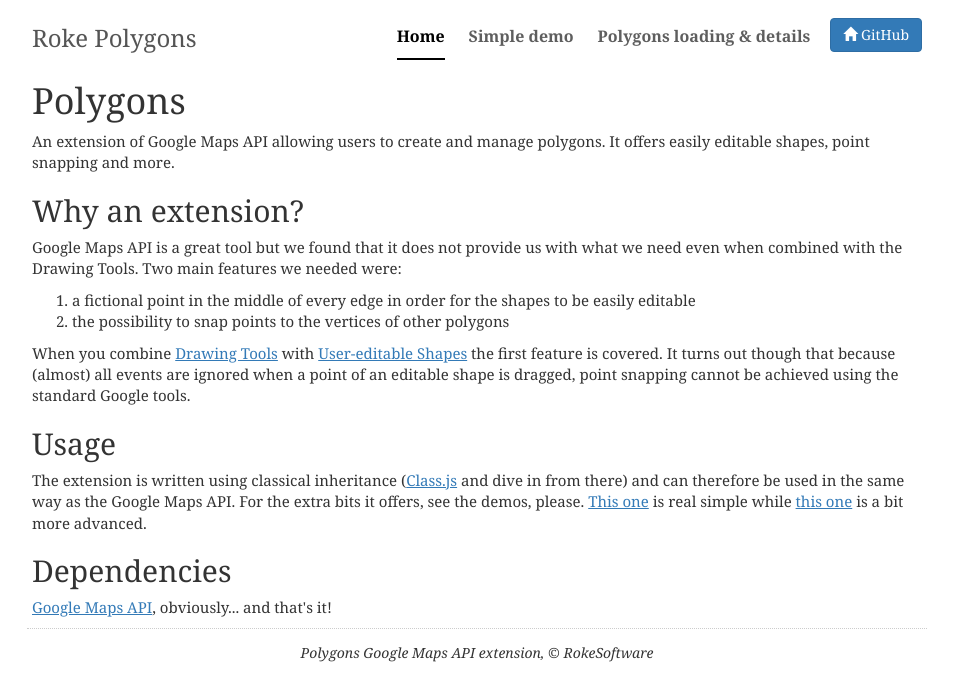
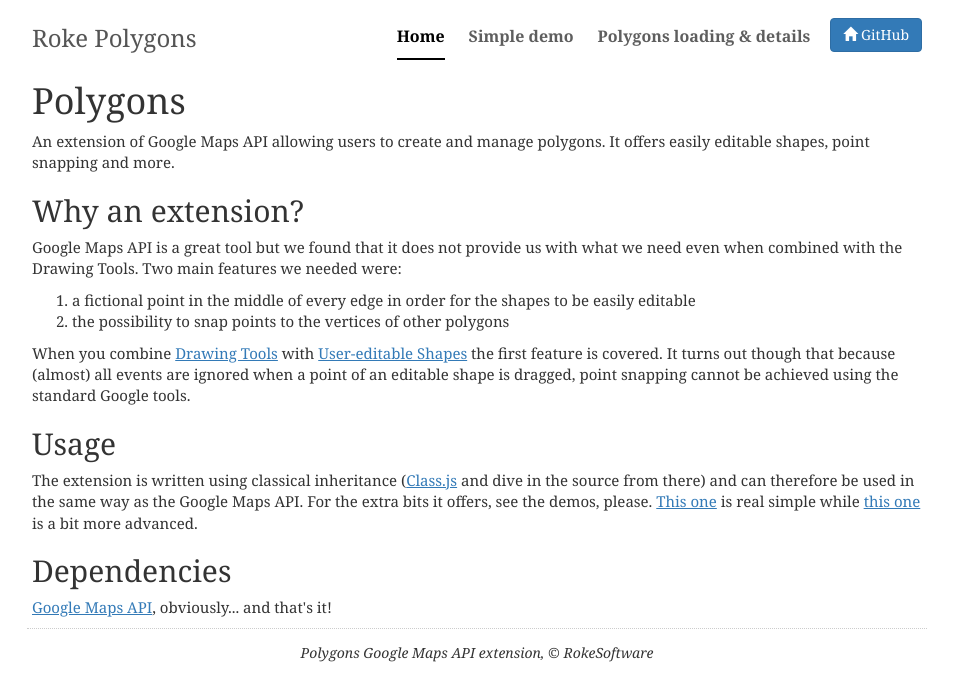
Before and after one commit to rokesoftware/polygons, a plain HTML site: page demo/index.html in a window 1280 px wide. Shown: the whole page, without its empty margins (163-1116 px from the left). Drawn offline with nearby package versions, Linux system fonts and the light colour scheme; some packages are replaced by stand-ins of ours.

Commit message:
Minor change in readme.

```diff
--- a/demo/index.html
+++ b/demo/index.html
@@ -73,7 +73,7 @@
 				<p>
 					The extension is written using classical inheritance
 					(<a href="https://github.com/rokesoftware/polygons/blob/master/source/roke/Class.js" target="_blank">Class.js</a>
-					and dive in from there)
+					and dive in the source from there)
 					and can therefore be used in the same way as the Google Maps API. For the extra bits it offers,
 					see the demos, please. <a href="simple.html" title="Simple demo">This one</a> is real simple while
 					<a href="details.html" title="Loading polygons & their details">this one</a> is a bit more advanced.
```
Also changed, not shown: 1 other file.
